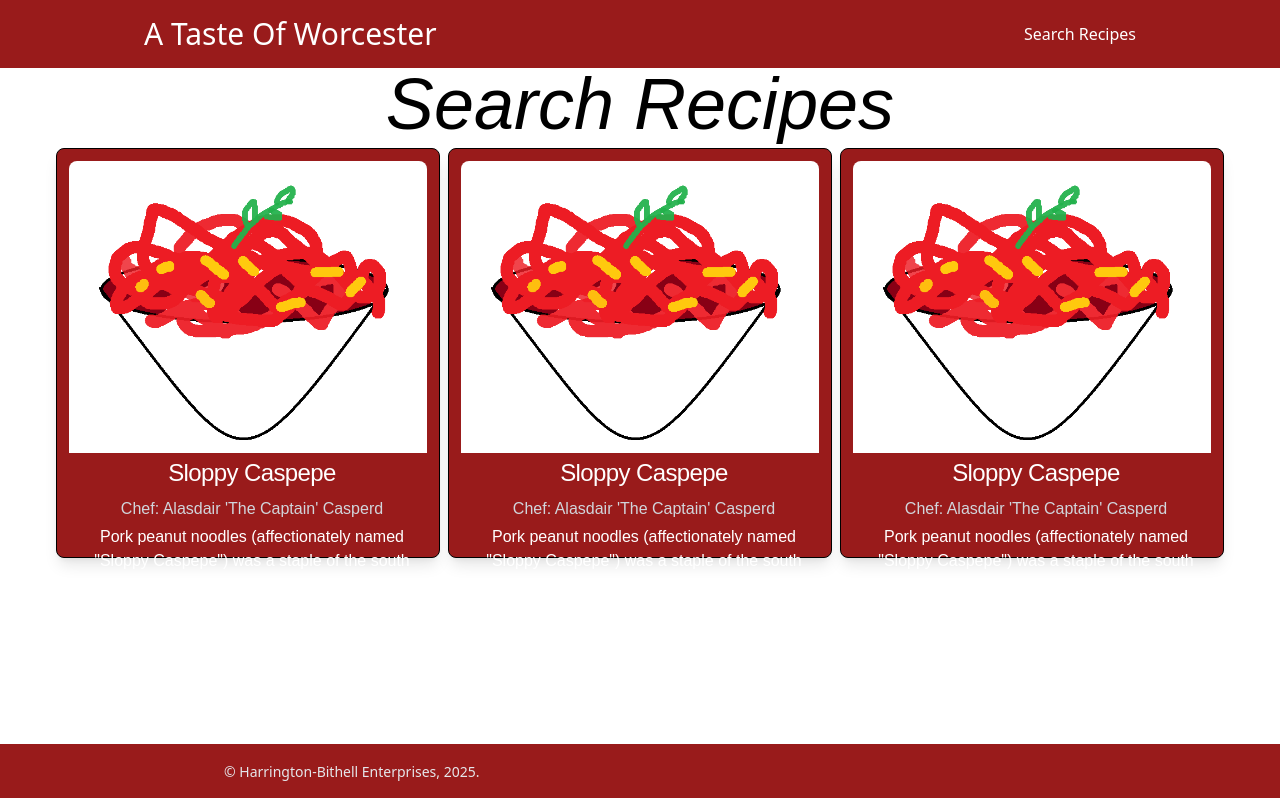
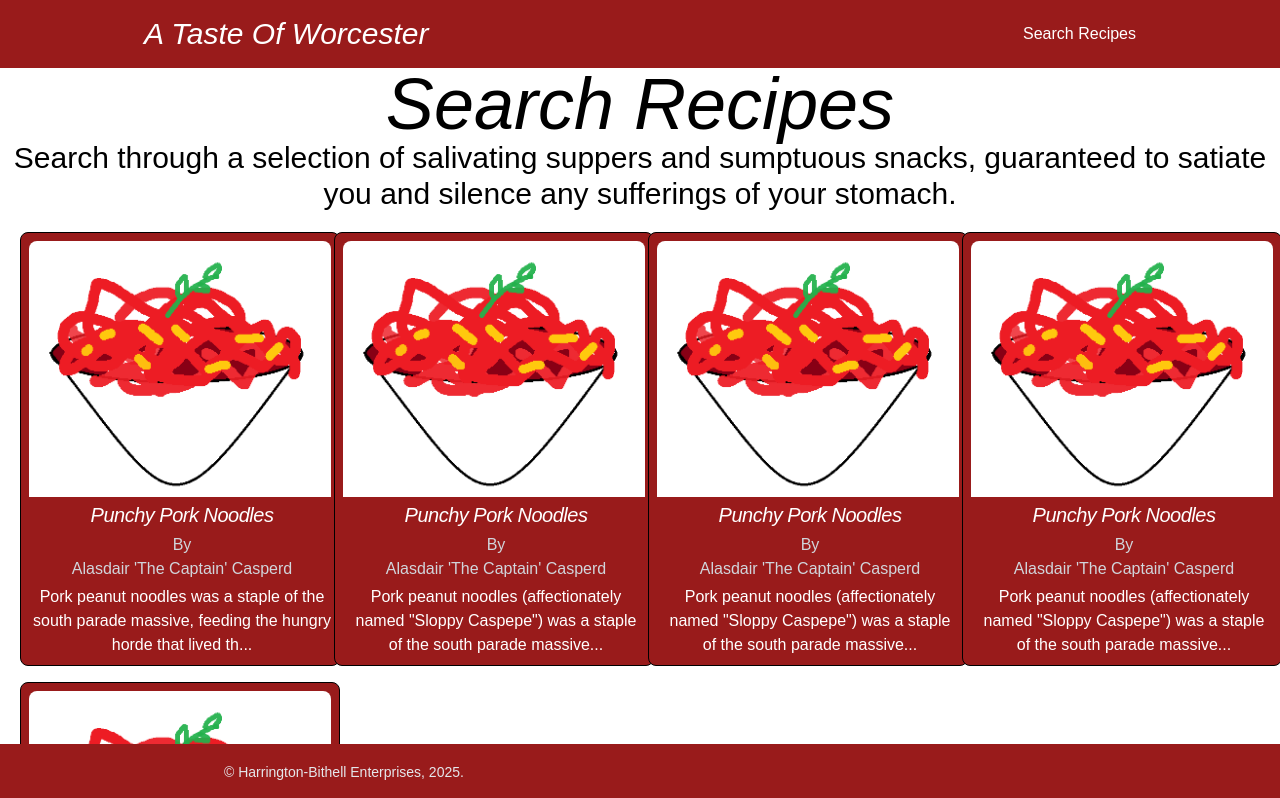
Before and after one commit to ScottHarringtonSD/WorcesterRecipes, a React (Create React App) app: page /Recipes in a window 1280 px wide. Shown: the top 798 px of the page. Built offline with nearby package versions, Linux system fonts and the light colour scheme.

Commit message:
upgrade fonts and recipe search page

```diff
--- a/src/App.tsx
+++ b/src/App.tsx
@@ -31,13 +31,10 @@ function App() {
               path="/Recipes"
               element={<RecipeSearchPage recipes={RecipeFiles} />}
             />
-            <Route
-              path="/Recipes/:id"
-              element={<RecipePage recipe={RecipeFiles[0]} />}
-            />
+            <Route path="/Recipes/:id" element={<RecipePage />} />
           </Routes>
         </div>
-        <footer className=" text-font bg-red-800 absolute bottom-0 mt-28 flex flex-col md:flex-row md:justify-between items-center text-sm text-gray-200 w-screen h-14">
+        <footer className=" text-font bg-red-800 bottom-0 mt-28 flex flex-col md:flex-row md:justify-between items-center text-sm text-gray-200 w-screen h-14 sticky">
           <p className="order-2 md:order-1 mt-8 md:mt-0 mx-56 inline-flex">
             {" "}
             &copy; Harrington-Bithell Enterprises, 2025.{" "}
--- a/src/components/RecipeCard.tsx
+++ b/src/components/RecipeCard.tsx
@@ -1,38 +1,35 @@
+import { useNavigate } from "react-router-dom";
 import Recipe from "../index/Recipe";
 
 interface RecipeCardProps {
   recipe: Recipe;
 }
+const RecipeCard = ({ recipe }: RecipeCardProps) => {
+  const navigate = useNavigate();
 
-const RecipeCard = ({ recipe }: RecipeCardProps) => {
+  const handleClick = () => {
+    navigate(`/Recipes/${recipe.id}`);
+  };
   return (
-    <div>
-      <div className="items-center justify-center">
-        <div className="mx-auto card max-w-sm border min-w-96 border-black rounded-lg shadow-lg bg-red-800 p-3 card-height items-center">
-          <div className="h-full w-full justify-center">
+    <div className="card-height flex flex-col" onClick={handleClick}>
+      <div className="mx-auto card max-w-xs border hover:shadow-lg hover:bg-red-700 hover:cursor-pointer min-w-80 border-black rounded-lg bg-red-800 p-2 flex flex-col h-full">
         <img
           src={recipe.pictureLink}
           alt={recipe.title}
-              className="rounded-t-lg h-1/2 w-full object-contain md:object-cover"
-            ></img>
-            <h1 className="mb-2 text-2xl tracking-tight pl-2 pt-1 w-full text-white">
+          className="rounded-t-lg h-64 w-full object-cover"
+        />
+        <h1 className="mb-1 text-xl tracking-tight pl-1 pt-1 w-full text-white">
           {recipe.title}
         </h1>
-
-            <div className="Opacity text-gray-300 max-h-6 pl-2 w-full">
-              Chef: {recipe.chef}
-            </div>
-
-            <div className="Opacity text-white max-h-6 pl-2 pt-1 w-full">
+        <div className="text-gray-300 pl-1 w-full">By</div>
+        <div className="text-gray-300 pl-1 w-full">{recipe.chef}</div>
+        <div className="text-white pt-1 pl-1 flex-grow">
           {recipe.preamble && recipe.preamble.length > 80
-                ? recipe.preamble?.substring(0, 100) + "..."
+            ? recipe.preamble.substring(0, 100) + "..."
             : recipe.preamble}
-            </div>
-          </div>
         </div>
       </div>
     </div>
   );
 };
-
 export default RecipeCard;
--- a/src/data/RecipeFiles.ts
+++ b/src/data/RecipeFiles.ts
@@ -4,11 +4,11 @@ import example from "./images/example.png"
 export const RecipeFiles =  [
   new Recipe({
     id: 1,
-    title: "Sloppy Caspepe",
+    title: "Punchy Pork Noodles",
     chef: "Alasdair 'The Captain' Casperd",
     type: "meal",
     servingSize: "Serves 2 Scotts, 3 Ninas or 5 Henrys",
-    preamble: "Pork peanut noodles (affectionately named \"Sloppy Caspepe\") was a staple of the south parade massive, feeding the hungry horde that lived there with volume and flavour. Read on to find out the secrets of this dish!",
+    preamble: "Pork peanut noodles was a staple of the south parade massive, feeding the hungry horde that lived there with volume and flavour. Read on to find out the secrets of this dish!",
     ingredients: [
       "~500g packet of minced pork",
       "6 egg noodle nests",
@@ -41,7 +41,7 @@ export const RecipeFiles =  [
   }),
 new Recipe({
     id: 2,
-    title: "Sloppy Caspepe",
+    title: "Punchy Pork Noodles",
     chef: "Alasdair 'The Captain' Casperd",
     type: "meal",
     servingSize: "Serves 2 Scotts, 3 Ninas or 5 Henrys",
@@ -78,7 +78,81 @@ new Recipe({
   }),
 new Recipe({
     id: 3,
-    title: "Sloppy Caspepe",
+    title: "Punchy Pork Noodles",
+    chef: "Alasdair 'The Captain' Casperd",
+    type: "meal",
+    servingSize: "Serves 2 Scotts, 3 Ninas or 5 Henrys",
+    preamble: "Pork peanut noodles (affectionately named \"Sloppy Caspepe\") was a staple of the south parade massive, feeding the hungry horde that lived there with volume and flavour. Read on to find out the secrets of this dish!",
+    ingredients: [
+      "~500g packet of minced pork",
+      "6 egg noodle nests",
+      "2 garlic cloves, finely chopped",
+      "3 tablespoons Thai red curry paste",
+      "250ml chicken stock",
+      "1 can coconut milk",
+      "2 tablespoons soy sauce",
+      "120g smooth peanut butter",
+      "100g baby spinach",
+      "juice of 2 limes",
+      "Sriracha",
+      "(Optional) chopped cacahouettes, to serve",
+    ],
+    instructions: [
+      "In a large pan, fry the pork mince on high heat until it is browned all over.",
+      "Meanwhile, start cooking the noodles.",
+      "Add the garlic and curry paste and cook for another 2 minutes, reducing the heat to medium.",
+      "Send Scott out to get the ingredients you forgot to put on the Tesco order.",
+      "Add the stock, coconut milk and soy sauce and bring to a simmer.",
+      "Add the peanut butter, mix well and cook for at least 2 more minutes.",
+      "When ready, add in the noodles, along with the baby spinach, lime juice and a few generous squirts of sriracha.",
+      "Mix well as you let the noodles warm through for a minute or two, then serve.",
+    ],
+    tips: [
+      "Forgotten to remove the plastic film? Don’t worry — just let it dissolve on the bottom of the pan and your housemates will be none the wiser!",
+      "Like your noodles heavy? Try doubling the quantity of peanut butter for a Fun Time™",
+    ],
+    pictureLink: example,
+    }),
+    new Recipe({
+    id: 3,
+    title: "Punchy Pork Noodles",
+    chef: "Alasdair 'The Captain' Casperd",
+    type: "meal",
+    servingSize: "Serves 2 Scotts, 3 Ninas or 5 Henrys",
+    preamble: "Pork peanut noodles (affectionately named \"Sloppy Caspepe\") was a staple of the south parade massive, feeding the hungry horde that lived there with volume and flavour. Read on to find out the secrets of this dish!",
+    ingredients: [
+      "~500g packet of minced pork",
+      "6 egg noodle nests",
+      "2 garlic cloves, finely chopped",
+      "3 tablespoons Thai red curry paste",
+      "250ml chicken stock",
+      "1 can coconut milk",
+      "2 tablespoons soy sauce",
+      "120g smooth peanut butter",
+      "100g baby spinach",
+      "juice of 2 limes",
+      "Sriracha",
+      "(Optional) chopped cacahouettes, to serve",
+    ],
+    instructions: [
+      "In a large pan, fry the pork mince on high heat until it is browned all over.",
+      "Meanwhile, start cooking the noodles.",
+      "Add the garlic and curry paste and cook for another 2 minutes, reducing the heat to medium.",
+      "Send Scott out to get the ingredients you forgot to put on the Tesco order.",
+      "Add the stock, coconut milk and soy sauce and bring to a simmer.",
+      "Add the peanut butter, mix well and cook for at least 2 more minutes.",
+      "When ready, add in the noodles, along with the baby spinach, lime juice and a few generous squirts of sriracha.",
+      "Mix well as you let the noodles warm through for a minute or two, then serve.",
+    ],
+    tips: [
+      "Forgotten to remove the plastic film? Don’t worry — just let it dissolve on the bottom of the pan and your housemates will be none the wiser!",
+      "Like your noodles heavy? Try doubling the quantity of peanut butter for a Fun Time™",
+    ],
+    pictureLink: example,
+    }),
+    new Recipe({
+    id: 3,
+    title: "Punchy Pork Noodles",
     chef: "Alasdair 'The Captain' Casperd",
     type: "meal",
     servingSize: "Serves 2 Scotts, 3 Ninas or 5 Henrys",
--- a/src/index.css
+++ b/src/index.css
@@ -2,14 +2,25 @@
 @tailwind components;
 @tailwind utilities;
 
-@import url('https://fonts.googleapis.com/css2?family=Alegreya:ital,wght@0,400..900;1,400..900&display=swap');
 @import url('https://fonts.googleapis.com/css2?family=Alegreya:ital,wght@0,400..900;1,400..900&family=Lobster+Two:ital,wght@0,400;0,700;1,400;1,700&display=swap');
+@import url('https://fonts.googleapis.com/css2?family=Josefin+Sans:ital,wght@0,100..700;1,100..700&display=swap');
 
-
-.text{
+h1{
   font-family: "Lobster Two", sans-serif;
+  font-style: italic;
 }
 
+h2{
+  font-family: "Lobster Two", sans-serif;
+  font-style: italic;
+}
+
+div, p{
+   font-family: "Josefin Sans", sans-serif;
+  font-optical-sizing: auto;
+  font-weight: 500;
+  font-style: normal;
+}
 
 .card-height {
   height: 100%;
--- a/src/pages/RecipePage.tsx
+++ b/src/pages/RecipePage.tsx
@@ -1,10 +1,14 @@
-import Recipe from "../index/Recipe";
+import { useParams } from "react-router-dom";
+import { RecipeFiles } from "../data/RecipeFiles";
 
-interface RecipePageProps {
-  recipe: Recipe;
-}
+const RecipePage = () => {
+  const { id } = useParams<{ id: string }>();
+  const recipe = RecipeFiles.find((rec) => rec.id === parseInt(id!));
 
-const RecipePage = ({ recipe }: RecipePageProps) => {
+  if (!recipe) {
+    return <h2>Recipe not found</h2>;
+  }
+
   return (
     <div>
       <h2 className="text-7xl italic">{recipe.title}</h2>
--- a/src/pages/RecipeSearchPage.tsx
+++ b/src/pages/RecipeSearchPage.tsx
@@ -8,8 +8,12 @@ interface RecipeSearchPageProps {
 const RecipeSearchPage = ({ recipes }: RecipeSearchPageProps) => {
   return (
     <>
-      <h1 className="text-7xl italic">Search Recipes</h1>
-      <div className="mx-auto flex place-content-center gap-2 grid-cols-3 p-2">
+      <h1 className="text-7xl italic text-center">Search Recipes</h1>
+      <p className="text-3xl text-center">
+        Search through a selection of salivating suppers and sumptuous snacks,
+        guaranteed to satiate you and silence any sufferings of your stomach.{" "}
+      </p>
+      <div className="p-5 grid grid-cols-1 sm:grid-cols-2 md:grid-cols-3 lg:grid-cols-4 gap-4 mx-auto">
         {recipes.map((recipe, index) => (
           <RecipeCard key={index} recipe={recipe} />
         ))}
```
Lines whose indentation alone changed are shown as unchanged.
